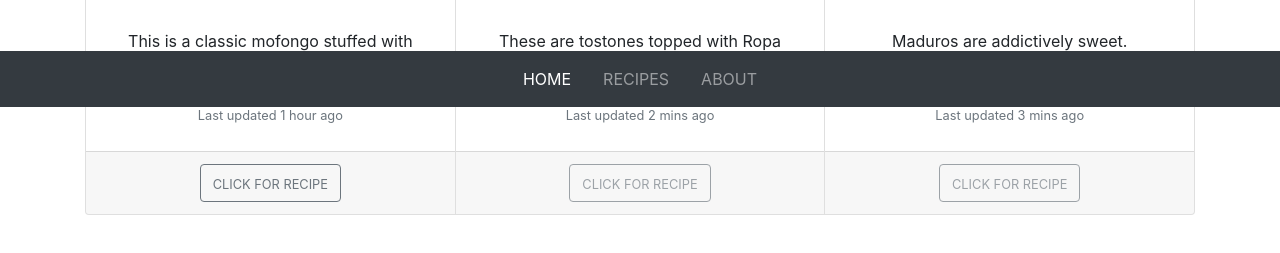
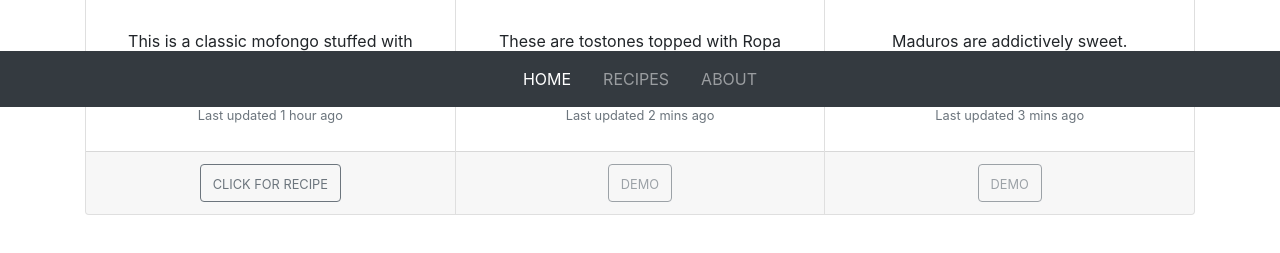
Before and after one commit to juanburgos/project-abu, a website: page index.html in a window 1280 px wide. Shown: the part 693-946 px from the top of the page. Drawn offline with nearby package versions, Linux system fonts and the light colour scheme.

Commit message:
Change link placeholder text to DEMO for better UX

```diff
--- a/index.html
+++ b/index.html
@@ -122,8 +122,7 @@
                     <p class="card-text mt-auto"><small class="text-muted">Last updated 2 mins ago</small></p>
                 </div>
                 <div class="card-footer">
-                    <a class="btn btn-outline-secondary recipe-demo disabled" href="#"><small>CLICK FOR
-                            RECIPE</small>
+                    <a class="btn btn-outline-secondary recipe-demo disabled" href="#"><small>DEMO</small>
                     </a>
                 </div>
             </div>
@@ -137,8 +136,7 @@
                     <p class="card-text mt-auto"><small class="text-muted">Last updated 3 mins ago</small></p>
                 </div>
                 <div class="card-footer">
-                    <a class="btn btn-outline-secondary recipe-demo disabled" href="#"><small>CLICK FOR
-                            RECIPE</small></a>
+                    <a class="btn btn-outline-secondary recipe-demo disabled" href="#"><small>DEMO</small></a>
                 </div>
             </div>
 
```
